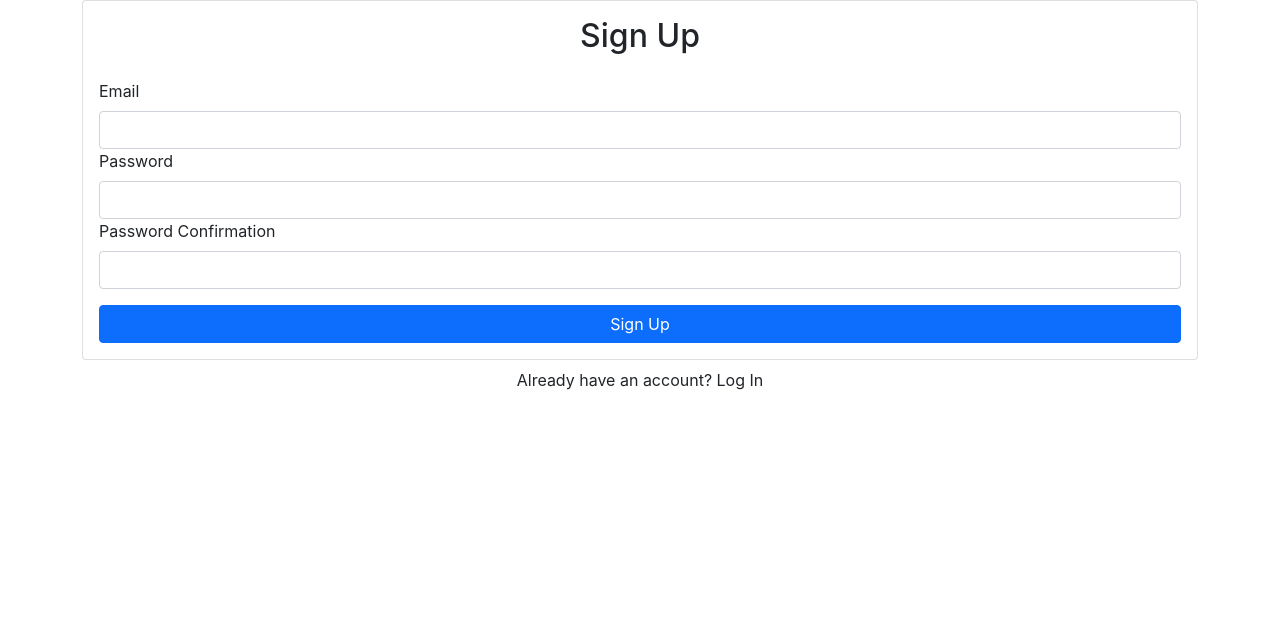
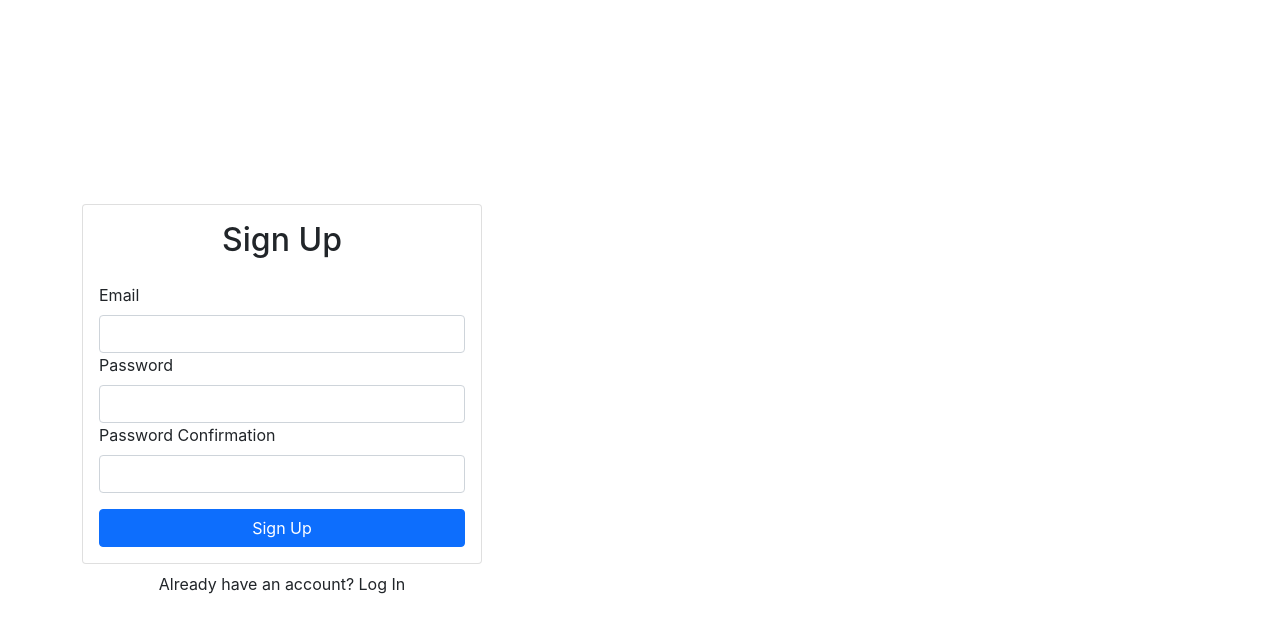
Before and after one commit to supermanshuvo/react-firebase-auth, a React (Create React App) app: page / in a window 1280 px wide. Shown: the top 632 px of the page. Built offline with nearby package versions, Linux system fonts and the light colour scheme; no server answers; the HTML template or start-up script is replaced by a standard one.

Commit message:
Context auth create

```diff
--- a/src/App.js
+++ b/src/App.js
@@ -1,11 +1,15 @@
 import { Container } from "react-bootstrap";
 import Signup from "./Signup";
-
+import { AuthProvider } from './contexts/AuthContext'
 function App() {
   return (
-    <Container>
-      <Signup />
-    </Container>
+    <AuthProvider>
+      <Container className="d-flex align-items-center justify-content" style={{minHeight:"100vh"}}>
+        <div className="w-100" style={{maxWidth:"400px"}}>
+          <Signup />
+        </div>
+      </Container>
+    </AuthProvider>
   );
 }
 
--- /dev/null
+++ b/src/contexts/AuthContext.js
@@ -0,0 +1,27 @@
+import React, { useContext, useEffect, useState } from "react";
+import { auth } from '../firebase'
+const AuthContext = React.createContext()
+export function useAuth(){
+    return useContext(AuthContext);
+}
+export function AuthProvider({children}){
+    const [currentUser,setCurrentUser] = useState();
+    function signup(email,password){
+        return auth.createUserWithEmailAndPassword(email,password);
+    }
+    useEffect(()=>{
+        const unsubscribe = auth.onAuthStateChanged(user=>{
+            setCurrentUser(user)
+        })
+        return unsubscribe;
+    },[])
+    const value={
+        currentUser,
+        signup
+    }
+    return (
+        <AuthContext.Provider value={value}>
+            {children}
+        </AuthContext.Provider>
+    );
+}
--- a/src/firebase.js
+++ b/src/firebase.js
@@ -1,6 +1,6 @@
-import firebase from 'firebase/app';
-import 'firebase/auth';
-import 'firebase/firestore'
+import firebase from 'firebase/compat/app';
+import 'firebase/compat/auth';
+import 'firebase/compat/firestore';
 const app = firebase.initializeApp({
     apiKey: process.env.REACT_FIREBASE_API_KEY,
     authDomain: process.env.REACT_FIREBASE_AUTH_DOMAIN,
```
